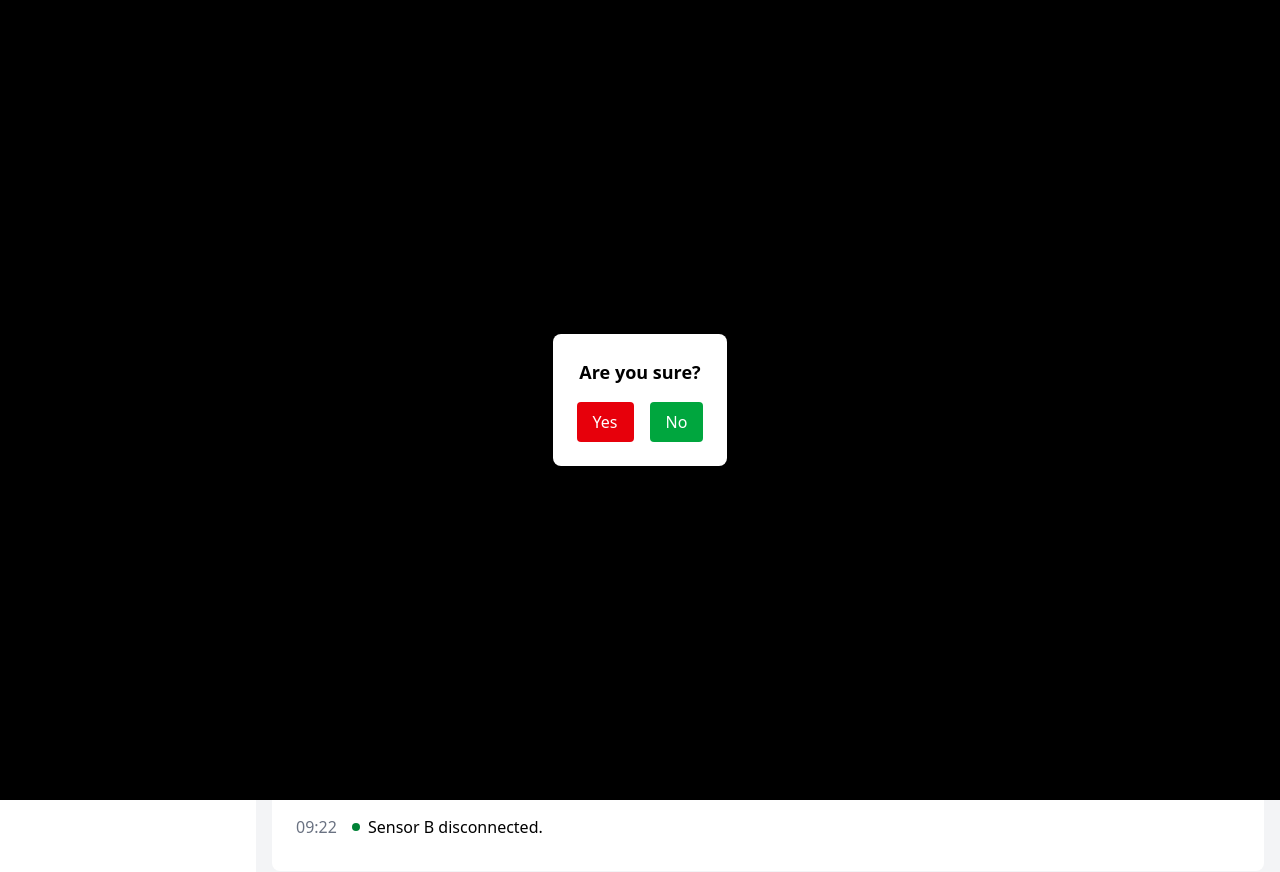
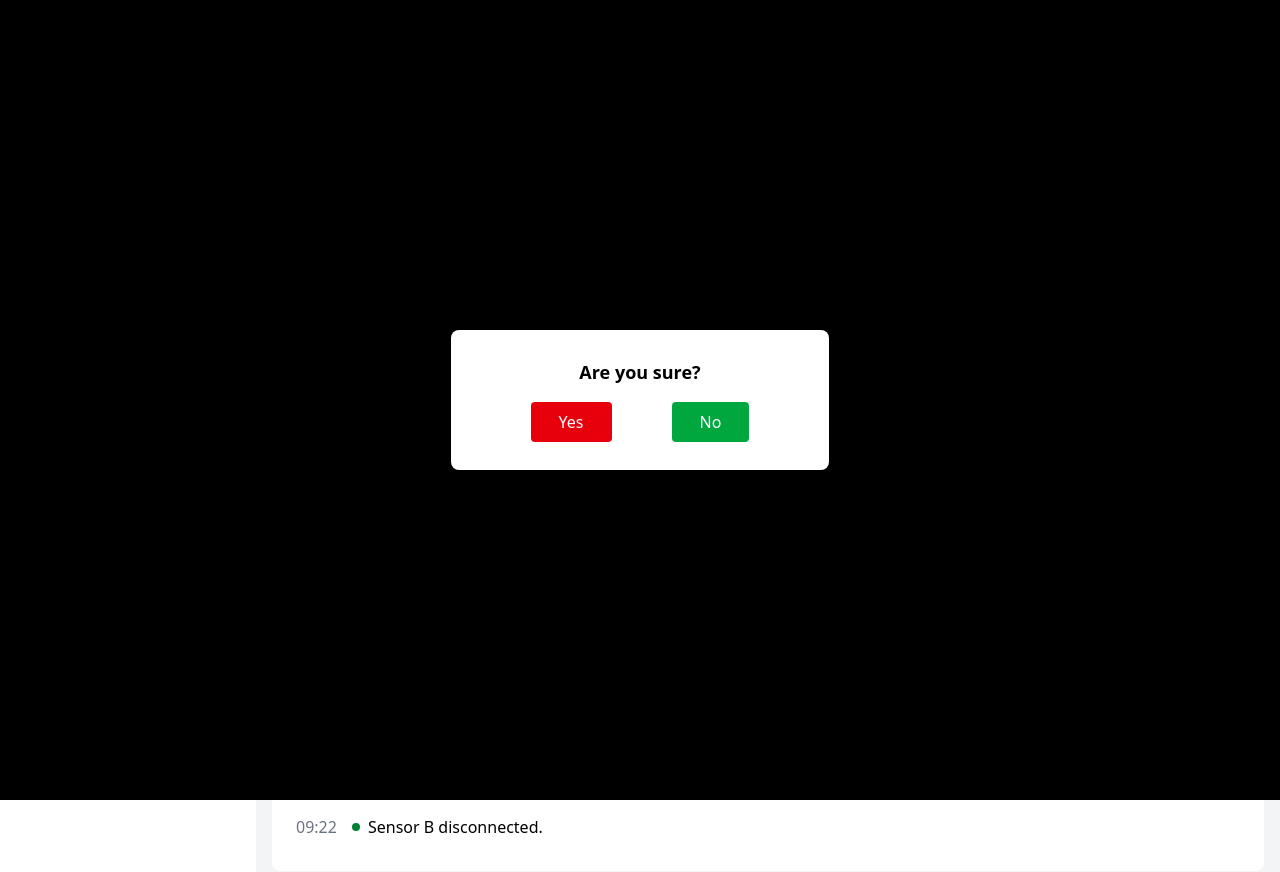
Before and after one commit to UpenaNuhansi/CityBin-Capstone-Group10, a React (Vite) app in the folder citybin/: page / in a window 1280 px wide. Both pictures are taken after a click on the button "Log Out". Shown: the top 872 px of the page. Built offline with nearby package versions, Linux system fonts and the light colour scheme.

Commit message:
Updated LogoutModal.jsx file

```diff
--- a/citybin/src/Components/LogoutModal/LogoutModal.jsx
+++ b/citybin/src/Components/LogoutModal/LogoutModal.jsx
@@ -1,17 +1,17 @@
 export default function LogoutModal({ onConfirm, onCancel }) {
   return (
     <div className="fixed inset-0 bg-black bg-opacity-50 flex items-center justify-center z-50">
-      <div className="bg-white rounded-lg p-6 shadow-lg">
+      <div className="bg-white rounded-lg px-20 py-7 shadow-lg">
         <h2 className="text-lg font-bold text-center mb-4">Are you sure?</h2>
-        <div className="flex justify-center gap-4">
+        <div className="flex justify-center gap-15">
           <button
-            className="bg-red-600 text-white px-4 py-2 rounded hover:bg-red-700 transition-colors duration-200"
+            className="bg-red-600 text-white px-7 py-2 rounded hover:bg-red-700 transition-colors duration-200"
             onClick={onConfirm}
           >
             Yes
           </button>
           <button
-            className="bg-green-600 text-white px-4 py-2 rounded hover:bg-green-700 transition-colors duration-200"
+            className="bg-green-600 text-white px-7 py-2 rounded hover:bg-green-700 transition-colors duration-200"
             onClick={onCancel}
           >
             No
```
